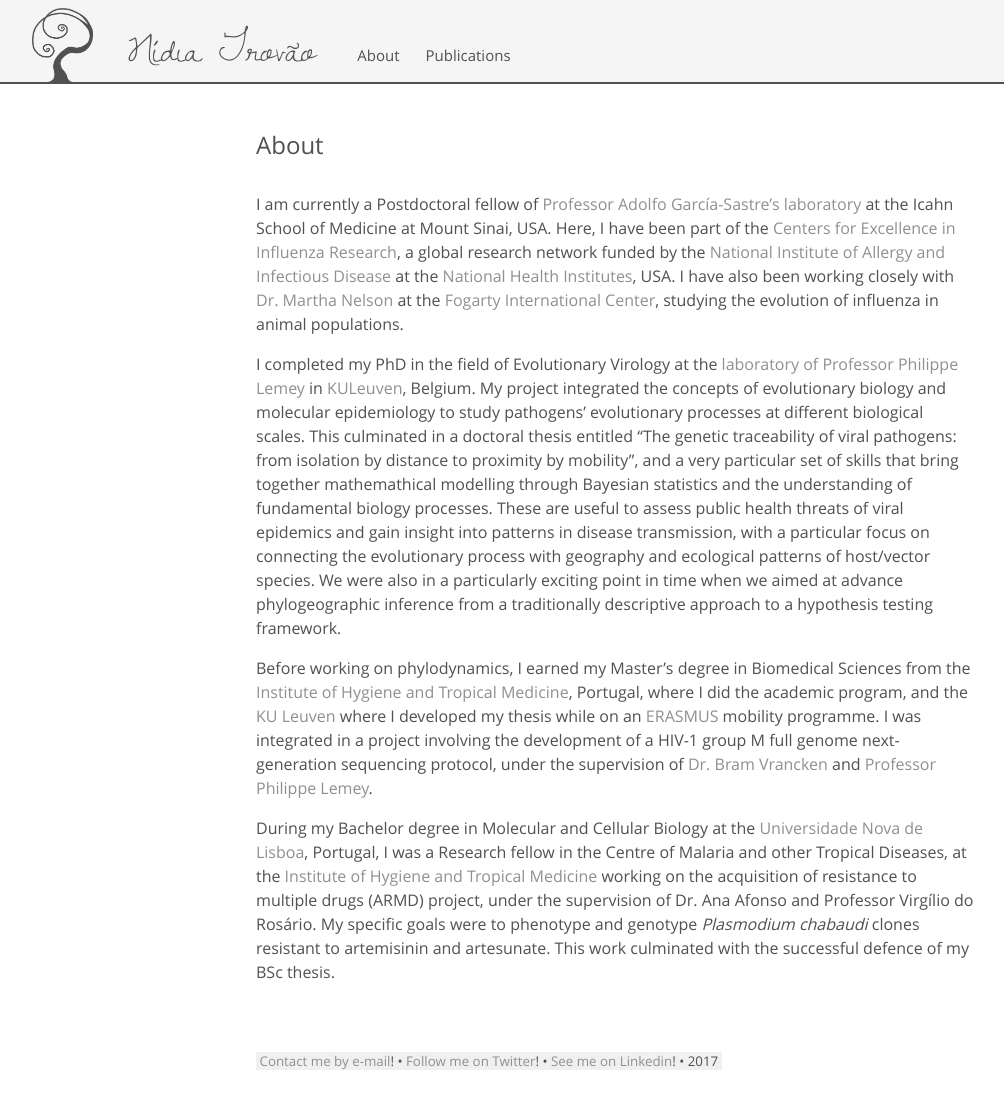
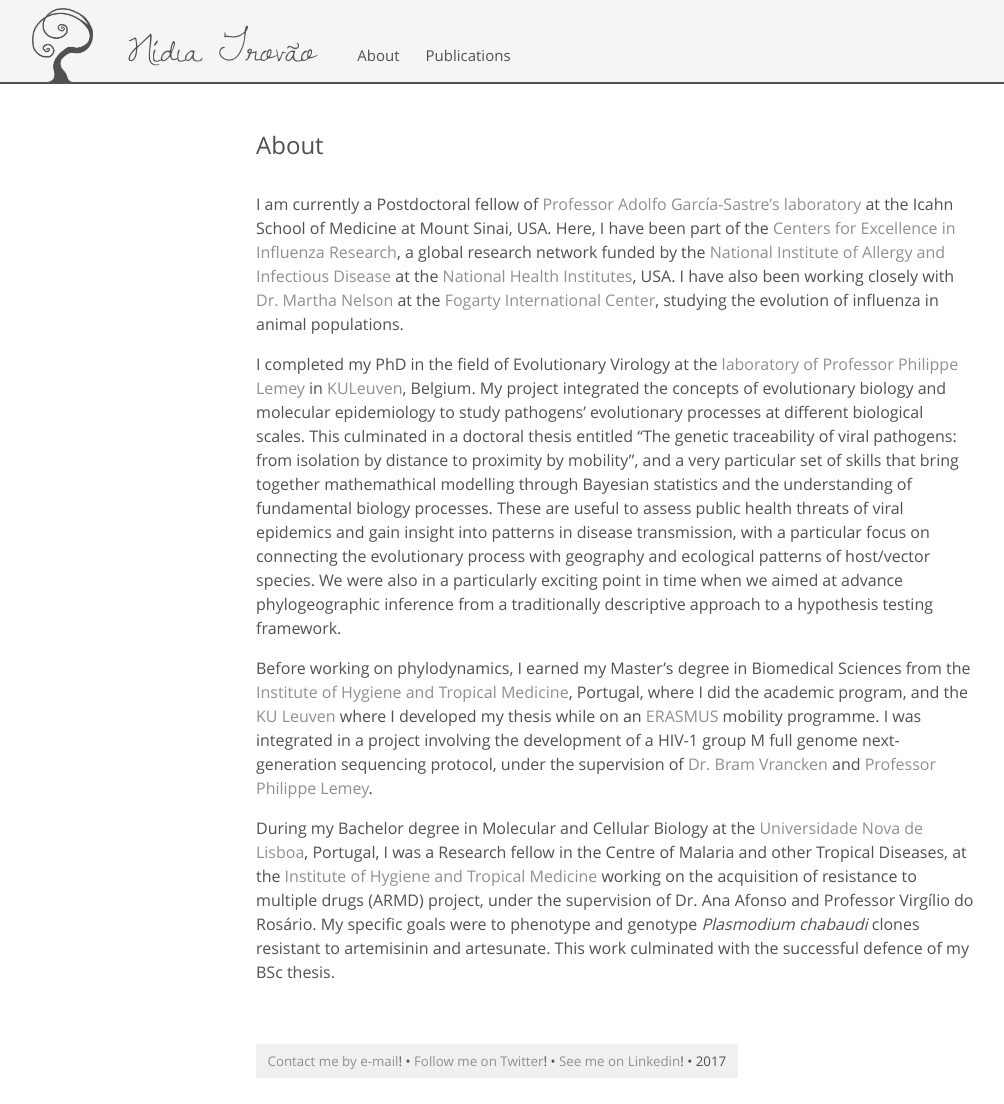
Before and after one commit to nidiatrovao/nidiatrovao.github.io, a Jekyll site: the page built from about.md, in a window 1280 px wide. Shown: the whole page, without its empty margins (24-1028 px from the left). Built offline with Jekyll 4.4.1, drawn with Linux system fonts in a browser that asks for light colours.

Commit message:
Update _layout.scss

```diff
--- a/_sass/_layout.scss
+++ b/_sass/_layout.scss
@@ -11,6 +11,8 @@ footer {
   //background-color: #F0F0F0;
 
   small {
+    max-width: auto;
+    padding: 0.5rem;
     background-color: #F0F0F0;
   }
 }
```
